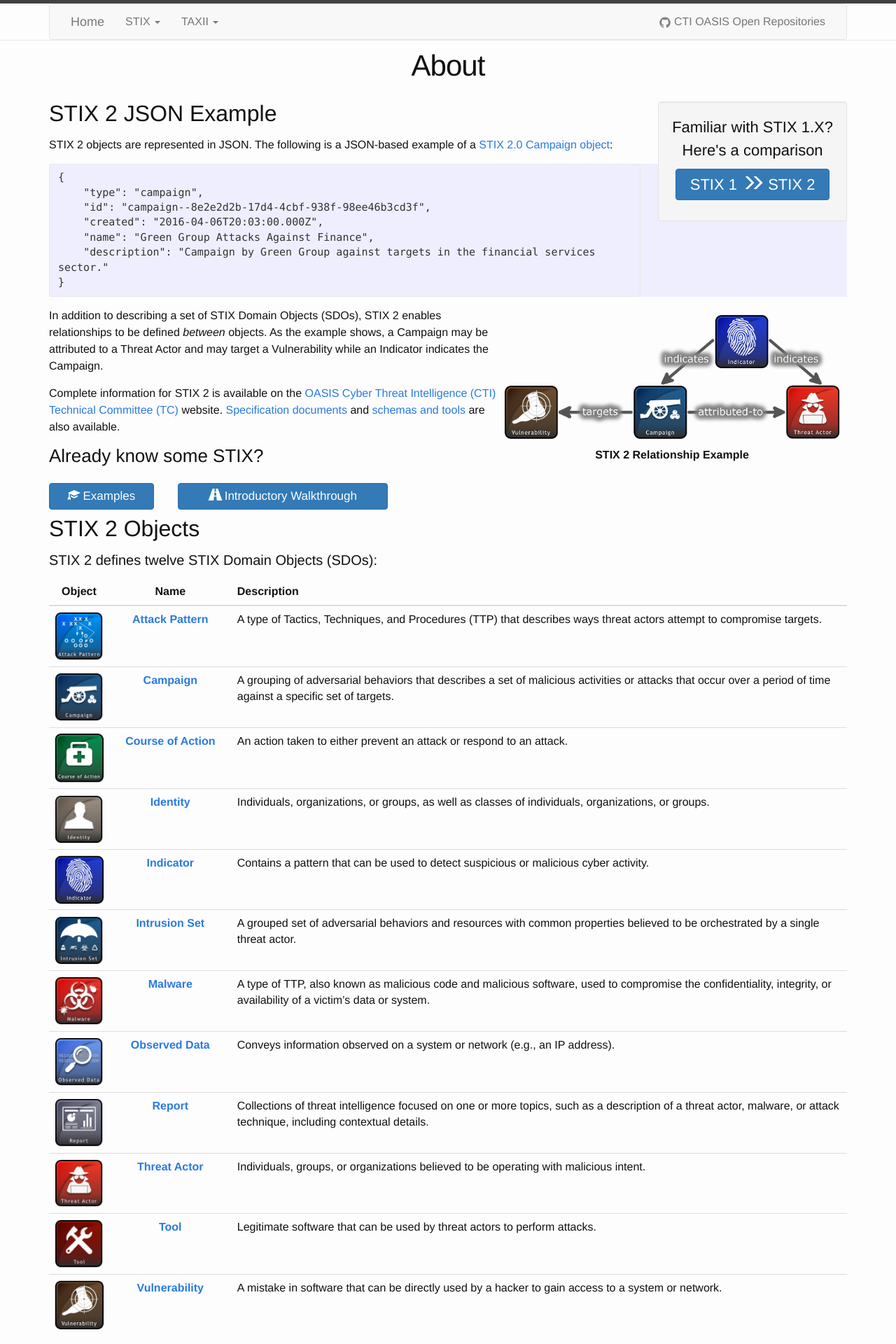
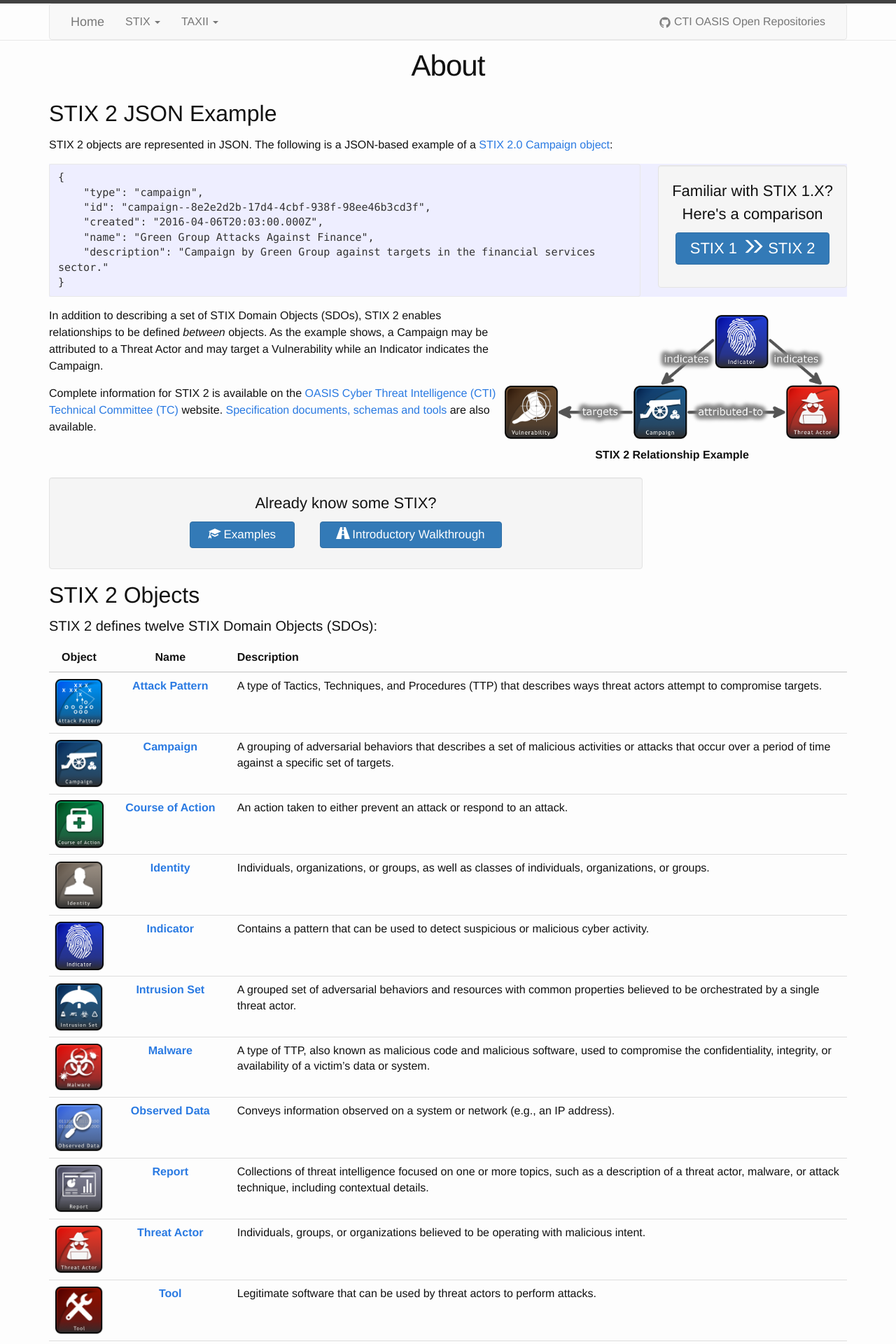
Before and after one commit to oasis-open/cti-documentation, a Jekyll site: the page built from stix/about.md, in a window 1280 px wide. Shown: the top 1920 px of the page at 70% size. Built offline with Jekyll 4.4.1, drawn with Linux system fonts in a browser that asks for light colours.

```diff
--- a/_includes/header.html
+++ b/_includes/header.html
@@ -43,7 +43,7 @@
                     </li>
                   {% endif %}
                 {% endfor %}
-                <li> <a target="_blank" href="https://docs.google.com/document/d/1yvqWaPPnPW-2NiVCLqzRszcx91ffMowfT5MmE9Nsy_w">Latest TAXII Specification</a></li>
+                <li> <a target="_blank" href="https://docs.google.com/document/d/1Jv9ICjUNZrOnwUXtenB1QcnBLO35RnjQcJLsa1mGSkI/pub">Latest TAXII Specification</a></li>
                 <li> <a target="_blank" href="https://taxiiproject.github.io/">TAXII 1.x (archive)</a></li>
               </ul>
             </li>
--- a/_sass/_base.scss
+++ b/_sass/_base.scss
@@ -42,9 +42,9 @@ ul, ol, dl, figure,
 /**
  * Coloring
  */
-  .ltred{
-    /** Light Red */
-    background-color: #ffd6d6;
+  .ltgreen{
+    /** Light Green */
+    background-color: #a6ff72;
  }
 
 
@@ -374,6 +374,22 @@ pre {
     }
 }
 
+.med-info-box {
+    width: 848px;
+    margin-top: 20px;
+    margin-right: 100%;
+}
+
+@media (max-width:800px) {
+    .med-info-box {
+        width: 100%;
+    }
+}
+
+.compare-info {
+    margin-top: 8%;
+    padding-bottom: 2%;
+}
 
 /**
  * Videos
--- a/stix/about.md
+++ b/stix/about.md
@@ -4,7 +4,7 @@ title: About
 categories: stix
 ---
 
-<div class="well info-box">Familiar with STIX 1.X?<br/>Here's a comparison<br/>
+<div class="well info-box compare-info">Familiar with STIX 1.X?<br/>Here's a comparison<br/>
   <a class="btn btn-primary btn-spec pannel-btn" data-toggle="tooltip" title="STIX Version Comparison" href="{{site.baseurl}}/stix/compare">STIX 1 <span class="glyphicon glyphicon-menu-right"></span><span class="glyphicon glyphicon-menu-right pannel-glfy"></span>  STIX 2
   </a>
 </div>
@@ -31,18 +31,19 @@ STIX 2 objects are represented in JSON. The following is a JSON-based example of
 In addition to describing a set of STIX Domain Objects (SDOs), STIX 2 enables relationships to be defined *between* objects. As the example shows, a Campaign may be attributed to a Threat Actor and may target a Vulnerability while an Indicator indicates the Campaign.
 
 
-Complete information for STIX 2 is available on the [OASIS Cyber Threat Intelligence (CTI) Technical Committee (TC)](https://www.oasis-open.org/committees/tc_home.php?wg_abbrev=cti){: target="_blank"} website. [Specification documents](https://docs.google.com/document/d/1yvqWaPPnPW-2NiVCLqzRszcx91ffMowfT5MmE9Nsy_w/edit?pref=2&pli=1){: target="_blank"} and [schemas and tools](https://www.oasis-open.org/committees/tc_home.php?wg_abbrev=cti#openrepo){: target="_blank"} are also available.
+Complete information for STIX 2 is available on the [OASIS Cyber Threat Intelligence (CTI) Technical Committee (TC)](https://www.oasis-open.org/committees/tc_home.php?wg_abbrev=cti){: target="_blank"} website. [Specification documents, schemas and tools]({{ site.baseurl }}/stix/resources) are also available.
 
-### Already know some STIX?
+<div class="med-info-box well info-box pull-left" style="margin-left: 0;">
+  Already know some STIX?
+  <div>
+    <a style="width: 150px; margin-right: 30px;" class="btn btn-primary btn-spec" data-toggle="tooltip" title="Examples  " href="{{site.baseurl}}/stix/examples">
+      <span class="glyphicon glyphicon-education"></span> Examples
+    </a>
 
-<div>
-  <a style="width: 150px; margin-right: 30px;" class="btn btn-primary btn-spec" data-toggle="tooltip" title="Examples" href="{{site.baseurl}}/stix/examples">
-    <span class="glyphicon glyphicon-education"></span> Examples
-  </a>
-
-  <a style="width: 300px;" class="btn btn-primary btn-spec" data-toggle="tooltip" title="Introductory Walkthrough" href="{{site.baseurl}}/stix/Walkthrough">
-    <span class="glyphicon glyphicon-road"></span> Introductory Walkthrough
-  </a>
+    <a style="width: 260px;" class="btn btn-primary btn-spec" data-toggle="tooltip" title="Introductory Walkthrough"   href="{{site.baseurl}}/stix/Walkthrough">
+      <span class="glyphicon glyphicon-road"></span> Introductory Walkthrough
+    </a>
+  </div>
 </div>
 
 ## STIX 2 Objects
```
Also changed, not shown: other parts of _includes/header.html (+1 -1 lines), stix/contribute.md (+1 -1 lines), stix/examples.md (+1 -1 lines), stix/resources.md (+17 -17 lines).
